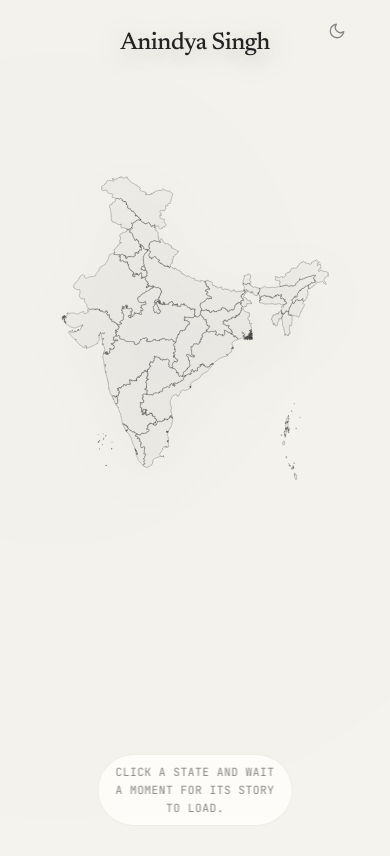
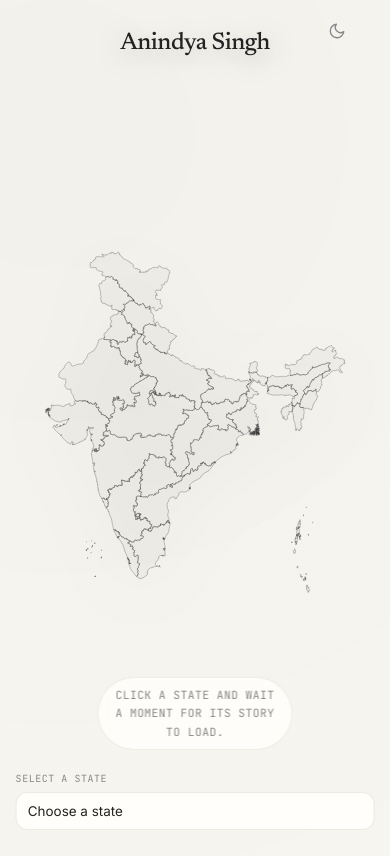
Before and after one commit to Anindyakafka/internetplace, a SvelteKit app: page / in a window 390 px wide. Shown: the top 856 px of the page. Built offline with nearby package versions, Linux system fonts and the light colour scheme.

Commit message:
Enhance mobile experience with state selection controls and improved map stability

```diff
--- a/src/routes/+page.svelte
+++ b/src/routes/+page.svelte
@@ -417,6 +417,14 @@
 
 	$effect(() => {
 		const onScroll = () => {
+			if (window.innerWidth <= 900) {
+				// Keep phone layouts stable; transform-driven map motion causes overlay drift in orientation changes.
+				mapScale = 1;
+				mapShiftX = 0;
+				mapShiftY = 0;
+				return;
+			}
+
 			const doc = document.documentElement;
 			const stageTop = mapStageEl?.offsetTop ?? 0;
 			const stageHeight = mapStageEl?.offsetHeight ?? window.innerHeight * 3.8;
@@ -429,30 +437,7 @@
 			const withinStage = window.scrollY - stageTop;
 			const progress = Math.max(0, Math.min(1, withinStage / effectiveSpan));
 
-			const isLandscapePhone =
-				window.innerWidth <= 900 &&
-				window.innerHeight <= 520 &&
-				window.innerWidth > window.innerHeight;
-			const isPhone = window.innerWidth <= 700;
-			const isTablet = window.innerWidth > 700 && window.innerWidth <= 1100;
-
-			if (isLandscapePhone) {
-				const startScale = 1.36;
-				const endScale = 0.88;
-				mapScale = startScale + (endScale - startScale) * progress;
-				mapShiftX = -2 + progress * 7;
-				mapShiftY = 12 + progress * -34;
-				return;
-			}
-
-			if (isPhone) {
-				const startScale = 1.26;
-				const endScale = 0.9;
-				mapScale = startScale + (endScale - startScale) * progress;
-				mapShiftX = 0;
-				mapShiftY = 10 + progress * -36;
-				return;
-			}
+			const isTablet = window.innerWidth > 900 && window.innerWidth <= 1100;
 
 			if (isTablet) {
 				const startScale = 1.42;
@@ -589,6 +574,22 @@
 
 		</div>
 
+		<div class="mobile-region-picker" aria-label="Mobile region picker">
+			<label for="mobile-region-select">Select a state</label>
+			<select
+				id="mobile-region-select"
+				onchange={(event) => {
+					const regionId = (event.currentTarget as HTMLSelectElement).value;
+					if (regionId) void handleRegionClick(regionId);
+				}}
+			>
+				<option value="">Choose a state</option>
+				{#each regions as region}
+					<option value={region.id}>{region.name}</option>
+				{/each}
+			</select>
+		</div>
+
 		{#if activeRegionName && activeMetric}
 			<div class="hover-hud" aria-live="polite">
 				<p class="hud-region">{activeRegionName}</p>
@@ -603,6 +604,14 @@
 				<p class="hud-value">SC {activeMetric.scShare.toFixed(1)}%</p>
 				<p class="hud-value">Density {activeMetric.densityIndex}</p>
 				<p class="hud-value">Pop {activeMetric.population.toLocaleString('en-IN')}</p>
+			</div>
+		{/if}
+
+		{#if activeRegionName && activeMetric}
+			<div class="mobile-hud" aria-live="polite">
+				<span class="mobile-hud-region">{activeRegionName}</span>
+				<span>Adivasi {activeMetric.adivasiShare.toFixed(1)}%</span>
+				<span>SC {activeMetric.scShare.toFixed(1)}%</span>
 			</div>
 		{/if}
 
@@ -724,6 +733,14 @@
 
 	.story-repo a:hover {
 		border-color: var(--color-border-strong);
+	}
+
+	.mobile-region-picker {
+		display: none;
+	}
+
+	.mobile-hud {
+		display: none;
 	}
 
 	.hover-hud {
@@ -952,7 +969,7 @@
 
 	@media (max-width: 900px) {
 		.map-stage {
-			height: 430svh;
+			height: 235svh;
 			margin-top: -64px;
 		}
 
@@ -962,33 +979,93 @@
 
 		.map-zoom-shell {
 			width: 100vw;
-			height: 88svh;
+			height: 74svh;
 		}
 
 		.india-map {
-			transform-origin: 50% 56%;
+			width: min(96vw, 31rem);
+			transform: none !important;
+			transform-origin: 50% 50%;
 		}
 
 		.hover-hud {
-			top: auto;
-			bottom: calc(3.9rem + env(safe-area-inset-bottom));
-			right: 0.8rem;
-			width: min(13rem, 56vw);
+			display: none;
+		}
+
+		.mobile-hud {
+			display: flex;
+			position: absolute;
+			left: 50%;
+			bottom: calc(4.8rem + env(safe-area-inset-bottom));
+			transform: translateX(-50%);
+			gap: 0.5rem;
+			flex-wrap: wrap;
+			justify-content: center;
+			max-width: 92vw;
+			padding: 0.42rem 0.62rem;
+			border-radius: 999px;
+			font-family: var(--font-mono);
+			font-size: 0.66rem;
+			letter-spacing: 0.03em;
+			background: color-mix(in srgb, var(--color-surface) 90%, transparent);
+			border: 1px solid color-mix(in srgb, var(--color-border) 62%, transparent);
+			backdrop-filter: blur(5px);
+			z-index: 14;
+		}
+
+		.mobile-hud-region {
+			font-weight: 600;
+		}
+
+		.mobile-region-picker {
+			display: grid;
+			position: absolute;
+			left: 50%;
+			bottom: calc(0.9rem + env(safe-area-inset-bottom));
+			transform: translateX(-50%);
+			width: min(92vw, 26rem);
+			gap: 0.3rem;
+			z-index: 18;
+		}
+
+		.mobile-region-picker label {
+			font-family: var(--font-mono);
+			font-size: 0.62rem;
+			letter-spacing: 0.06em;
+			text-transform: uppercase;
+			color: var(--color-text-muted);
+		}
+
+		.mobile-region-picker select {
+			appearance: none;
+			border-radius: 0.75rem;
+			padding: 0.55rem 0.7rem;
+			font-size: 0.84rem;
+			font-family: var(--font-sans);
+			color: var(--color-text);
+			border: 1px solid color-mix(in srgb, var(--color-border) 70%, transparent);
+			background: color-mix(in srgb, var(--color-surface) 92%, transparent);
+		}
+
+		.mobile-region-picker select:focus {
+			outline: 2px solid color-mix(in srgb, var(--color-accent) 66%, transparent);
+			outline-offset: 1px;
 		}
 
 		.state-story-content {
 			left: 50%;
 			right: auto;
 			top: auto;
-			bottom: calc(0.8rem + env(safe-area-inset-bottom));
+			bottom: calc(5.5rem + env(safe-area-inset-bottom));
 			transform: translateX(-50%);
 			width: min(94vw, 34rem);
-			max-height: 66svh;
+			max-height: 58svh;
 		}
 
 		.map-instruction {
 			max-width: 92vw;
 			text-align: center;
+			bottom: calc(5.9rem + env(safe-area-inset-bottom));
 		}
 
 		.story-meta {
@@ -1009,7 +1086,7 @@
 
 	@media (max-width: 900px) and (orientation: landscape) {
 		.map-stage {
-			height: 620svh;
+			height: 185svh;
 		}
 
 		.landing-name {
@@ -1018,26 +1095,43 @@
 		}
 
 		.map-zoom-shell {
-			height: 82svh;
+			height: 70svh;
 		}
 
 		.india-map {
-			width: min(88rem, 130vw);
-			transform-origin: 50% 58%;
+			width: min(58svh, 22rem);
+			transform: none !important;
+			transform-origin: 50% 50%;
 		}
 
 		.hover-hud {
-			width: min(13.5rem, 46vw);
+			display: none;
+		}
+
+		.mobile-hud {
+			left: 0.55rem;
+			right: auto;
+			transform: none;
+			bottom: calc(0.55rem + env(safe-area-inset-bottom));
+			max-width: 42vw;
+			justify-content: flex-start;
+		}
+
+		.mobile-region-picker {
+			left: auto;
+			right: 0.55rem;
+			transform: none;
+			width: min(46vw, 20rem);
 			bottom: calc(0.55rem + env(safe-area-inset-bottom));
 		}
 
 		.state-story-content {
 			left: auto;
 			right: 0.55rem;
-			bottom: calc(0.55rem + env(safe-area-inset-bottom));
+			bottom: calc(4.9rem + env(safe-area-inset-bottom));
 			transform: none;
 			width: min(56vw, 28rem);
-			max-height: 76svh;
+			max-height: 68svh;
 			padding: 0.75rem;
 		}
 
@@ -1047,7 +1141,7 @@
 		}
 
 		.map-instruction {
-			bottom: calc(0.5rem + env(safe-area-inset-bottom));
+			display: none;
 			font-size: 0.62rem;
 			padding: 0.35rem 0.6rem;
 		}
--- a/static/data/secc_state_summary.json
+++ b/static/data/secc_state_summary.json
@@ -1,5 +1,5 @@
 {
-  "generatedAt": "2026-08-06T07:36:09.181Z",
+  "generatedAt": "2026-08-06T09:51:05.507Z",
   "source": {
     "rural": "src\\data\\shrug-secc-mord-rural-csv\\secc_rural_shrid.csv",
     "urban": "src\\data\\shrug-secc-parsed-urban-csv\\secc_urban_shrid.csv"
```
Also changed, not shown: 1 other file (tests, documents, lock files or other folders).
